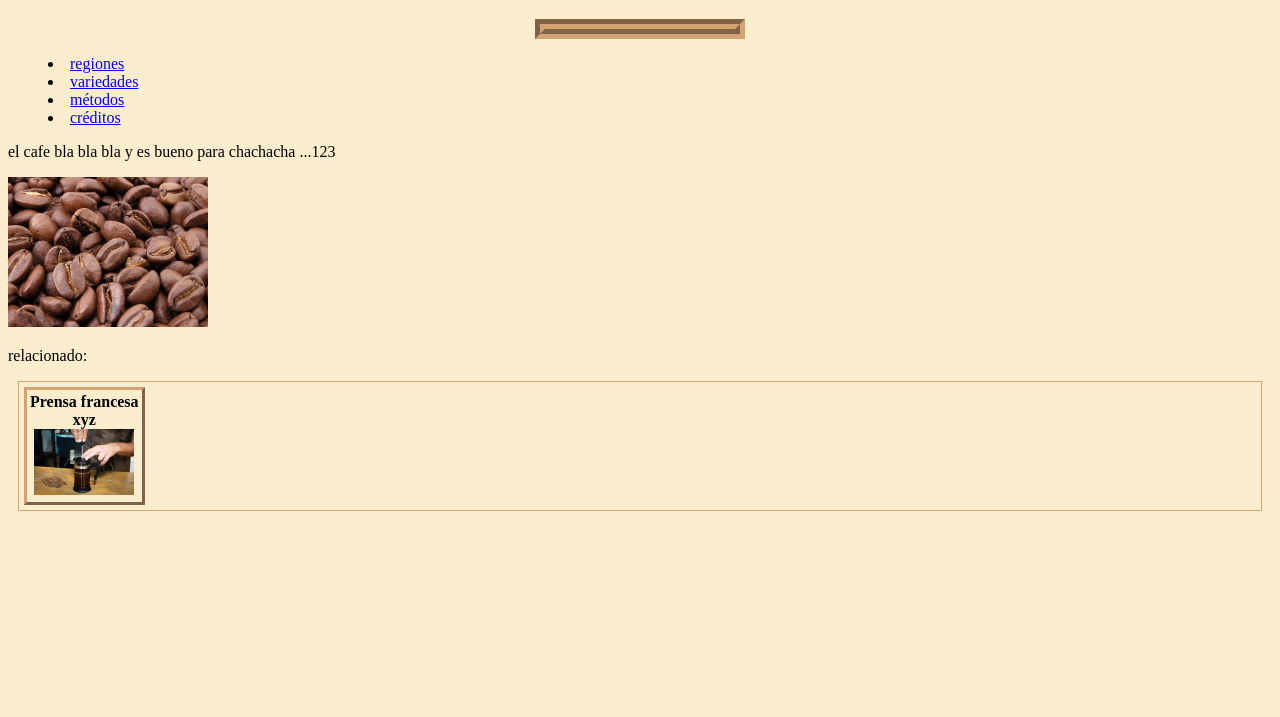
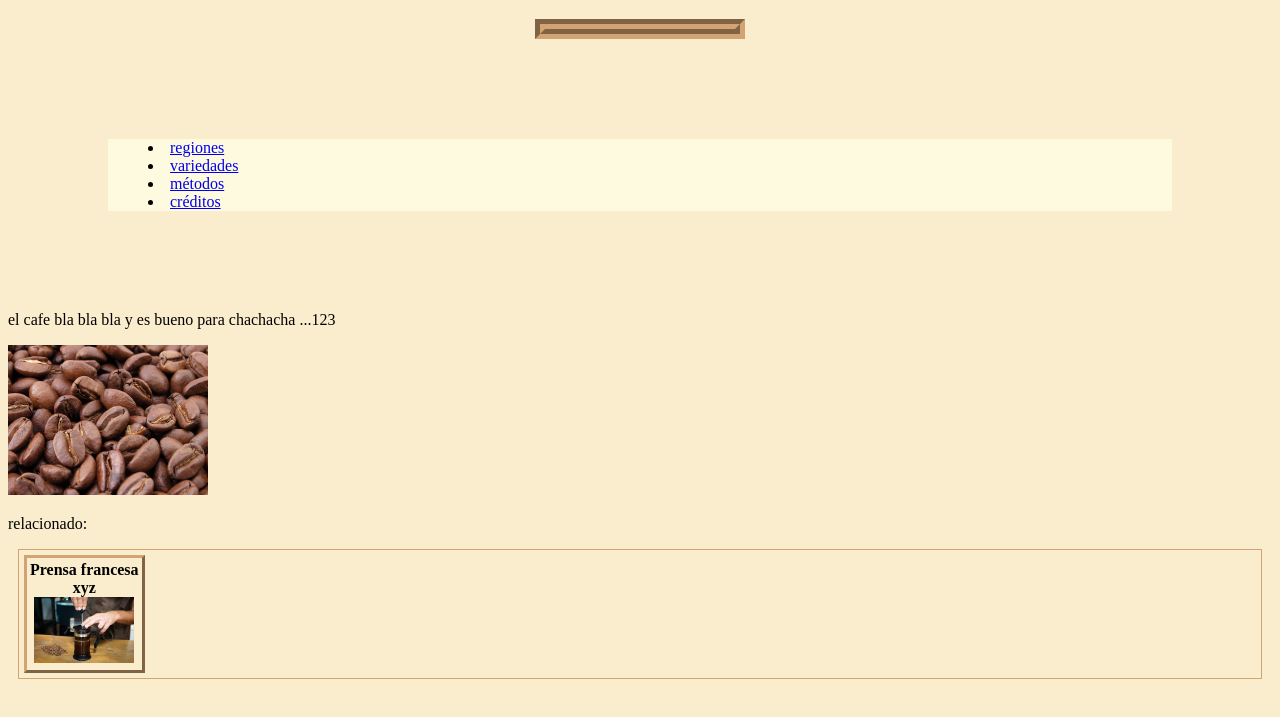
Before and after one commit to marionafarrate83/tarea1-html-css-eq9, a plain HTML site: page html-css-tarea1-eq9/index.html in a window 1280 px wide. Shown: the part 61-778 px from the top of the page. Drawn offline with Linux system fonts and the light colour scheme.

Commit message:
style en menu

```diff
--- a/html-css-tarea1-eq9/css/style.css
+++ b/html-css-tarea1-eq9/css/style.css
@@ -33,3 +33,10 @@ table{
     border-style:outset;
     border-color: var(--cafe-oscuro);
 }
+
+menu{
+    background-color: var(--crema);
+    text-align: left;
+    margin: 100px;
+
+}
```
